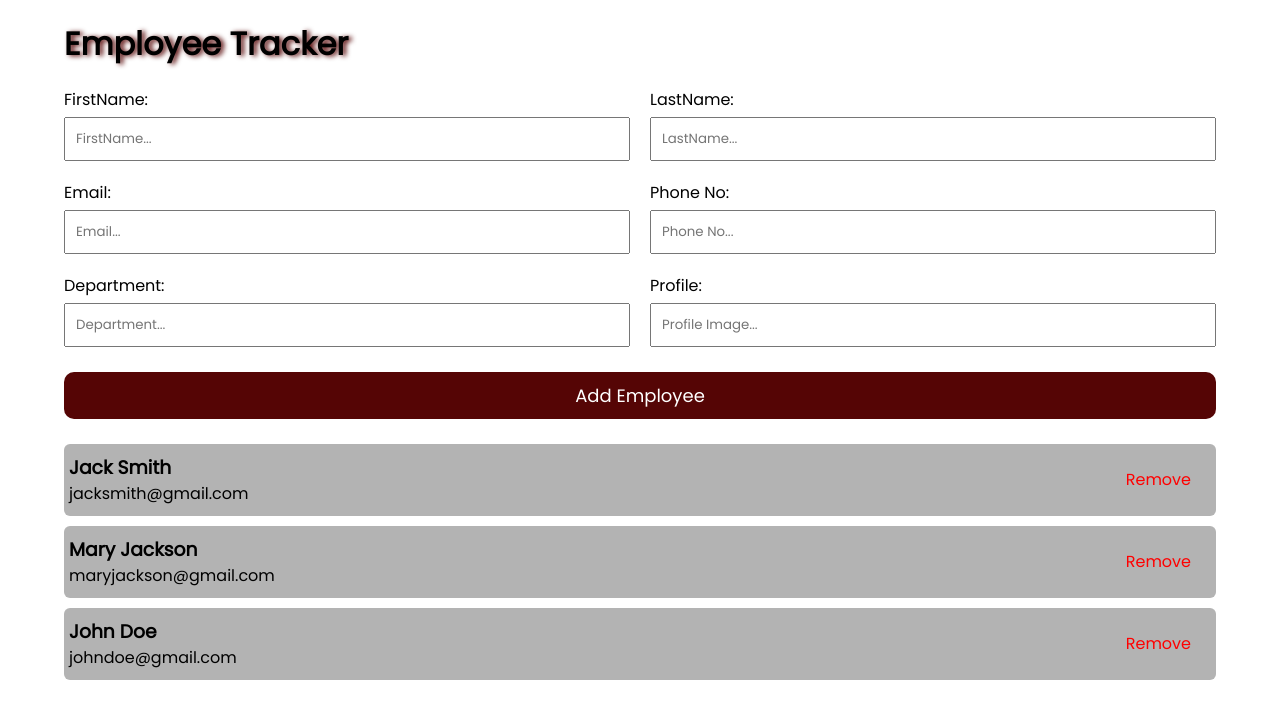
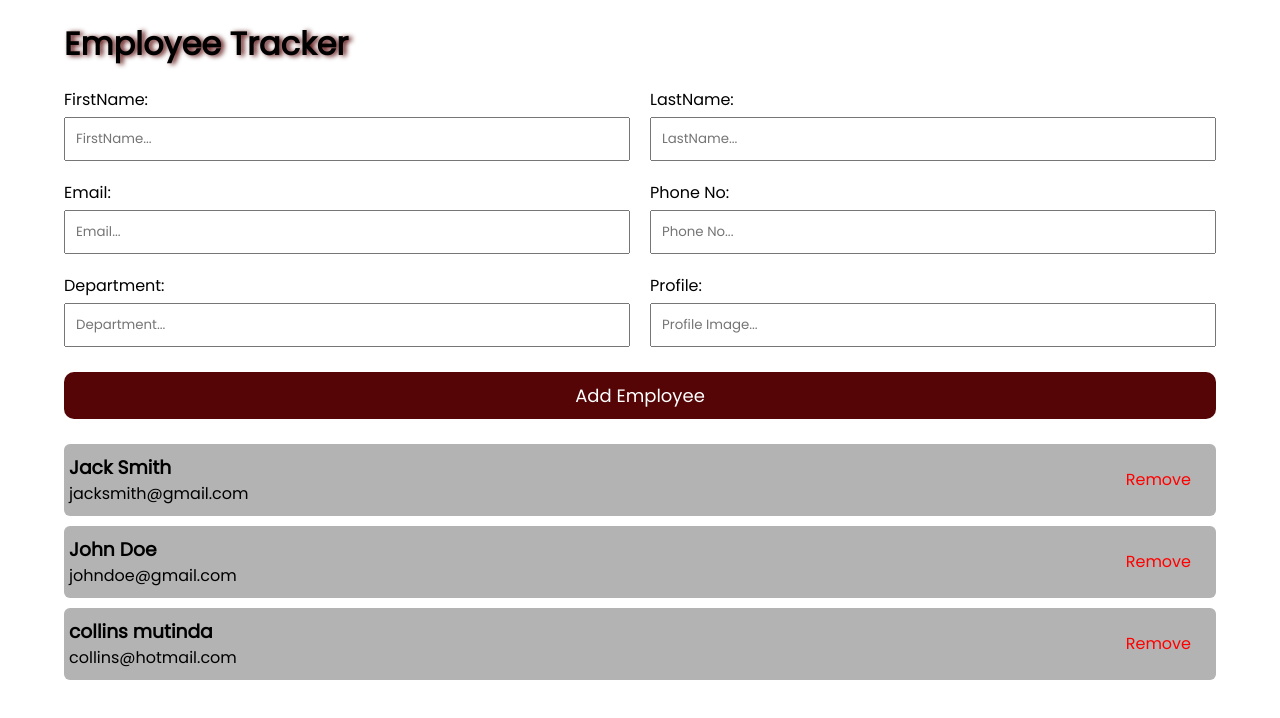
Before and after one commit to Jacobkyalo/json-server, a React (Create React App) app: page / in a window 1280 px wide. Shown: the top 718 px of the page. Built offline with nearby package versions, Linux system fonts and the light colour scheme; data requests are answered from the project's data file.

Commit message:
added server side updates and fetches

```diff
--- a/src/App.js
+++ b/src/App.js
@@ -1,46 +1,45 @@
-import { useState } from "react";
+import { useEffect, useState } from "react";
 import Employees from "./components/Employees";
 import "./App.css";
 import Header from "./components/Header";
 import AddForm from "./components/AddForm";
 
 function App() {
-  const [employees, setEmployees] = useState([
-    {
-      id: 1,
-      firstName: "Jack",
-      lastName: "Smith",
-      email: "jacksmith@gmail.com",
-      phone: 222 - 333 - 444 - 555,
-      department: "ICT",
-      profile: "https://randomuser.me/api/portraits/men/47.jpg",
-    },
-    {
-      id: 2,
-      firstName: "Mary",
-      lastName: "Jackson",
-      email: "maryjackson@gmail.com",
-      phone: 123 - 643 - 534 - 657,
-      department: "HR",
-      profile: "https://randomuser.me/api/portraits/women/47.jpg",
-    },
-    {
-      id: 3,
-      firstName: "John",
-      lastName: "Doe",
-      email: "johndoe@gmail.com",
-      phone: 976 - 762 - 833 - 477,
-      department: "Clerk",
-      profile: "https://randomuser.me/api/portraits/men/30.jpg",
-    },
-  ]);
+  const [employees, setEmployees] = useState([]);
 
-  const addEmployee = (employee) => {
-    const id = Math.floor(Math.random() * 1000 + 1);
-    setEmployees([...employees, { id, ...employee }]);
+  const fetchEmployees = async () => {
+    const res = await fetch("http://localhost:5000/employees");
+    const data = await res.json();
+    return data;
   };
 
-  const handleRemove = (id) => {
+  useEffect(() => {
+    const getEmployees = async () => {
+      const serverData = await fetchEmployees();
+      setEmployees(serverData);
+    };
+
+    getEmployees();
+  }, []);
+
+  const addEmployee = async (employee) => {
+    const ADD_SERVER_EMP = await fetch("http://localhost:5000/employees", {
+      method: "POST",
+      headers: {
+        "Content-type": "application/json",
+      },
+      body: JSON.stringify(employee),
+    });
+    const RESPONSE = await ADD_SERVER_EMP.json();
+
+    setEmployees([...employees, RESPONSE]);
+  };
+
+  const handleRemove = async (id) => {
+    await fetch(`http://localhost:5000/employees/${id}`, {
+      method: "DELETE",
+    });
+
     setEmployees(employees.filter((employee) => employee.id !== id));
   };
 
--- a/src/components/AddForm.js
+++ b/src/components/AddForm.js
@@ -26,6 +26,12 @@ const AddForm = ({ addEmployee }) => {
       return;
     }
     addEmployee({ firstName, lastName, email, phone, department, profile });
+    setFirstName("");
+    setLastName("");
+    setEmail("");
+    setProfile("");
+    setPhone("");
+    setDepartment("");
   };
 
   return (
```
